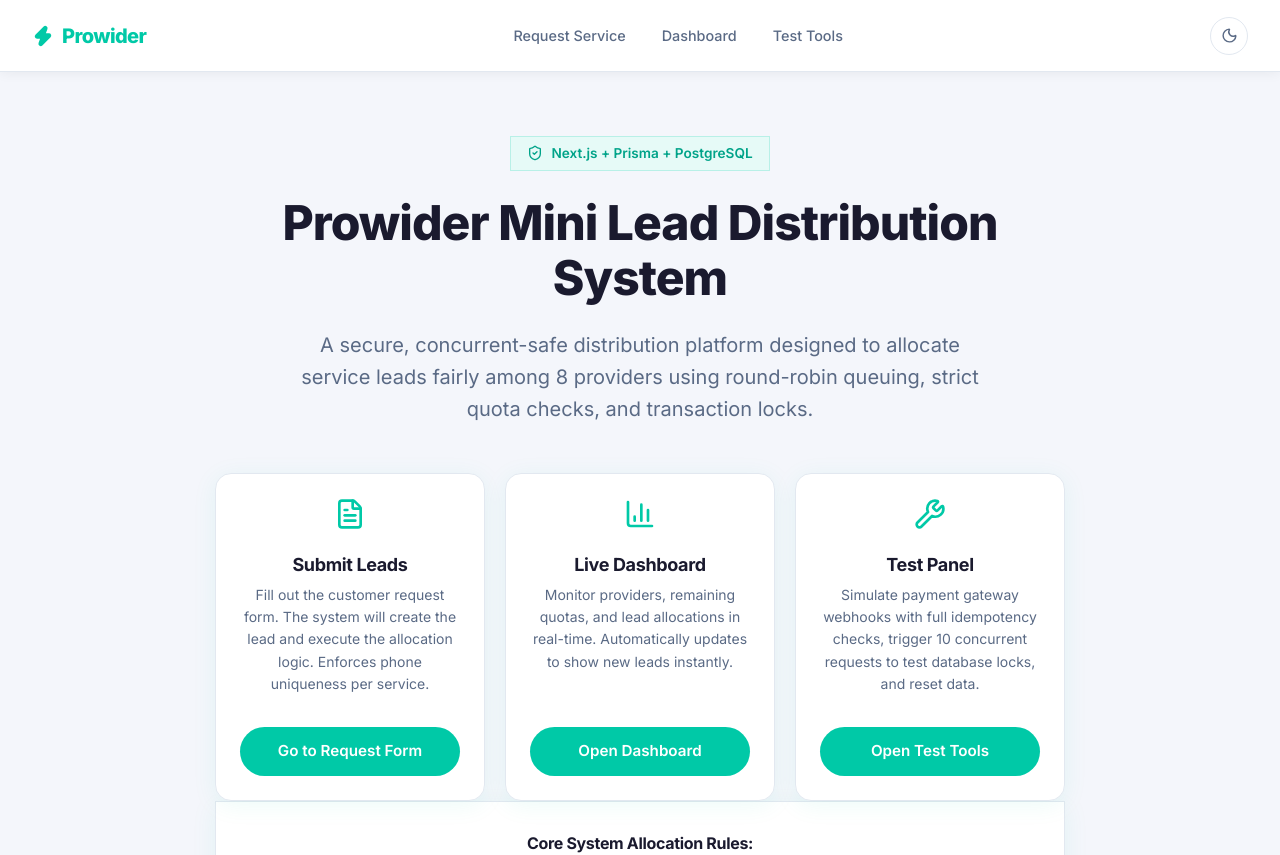
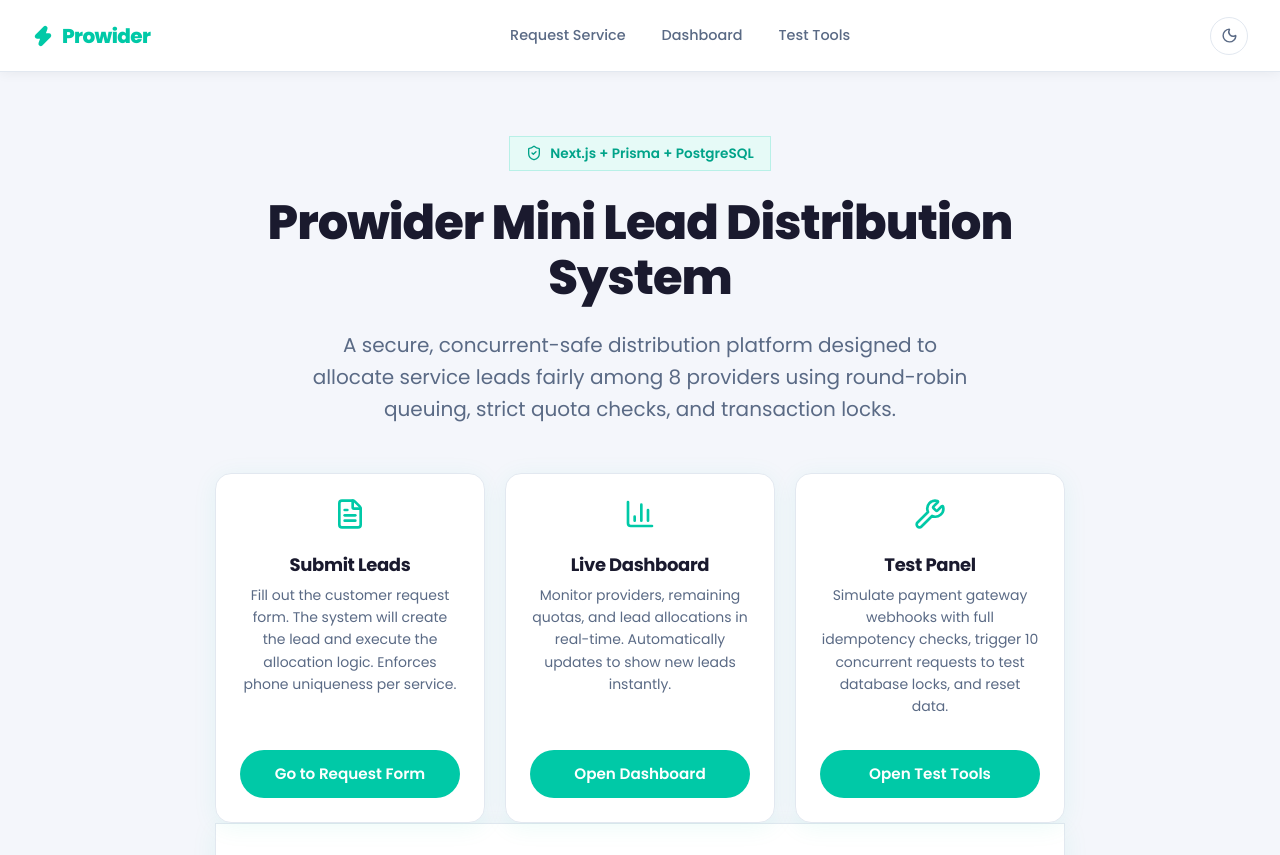
Before and after one commit to debugonaut/BookMyMovers, a Next.js app: page / in a window 1280 px wide. Shown: the top 855 px of the page. Built offline with nearby package versions, Linux system fonts and the light colour scheme.

Commit message:
style: set default theme to light and update font to Poppins

```diff
--- a/app/globals.css
+++ b/app/globals.css
@@ -1,4 +1,4 @@
-@import url('https://fonts.googleapis.com/css2?family=Inter:wght@300;400;500;600;700;800&display=swap');
+@import url('https://fonts.googleapis.com/css2?family=Poppins:wght@300;400;500;600;700;800&display=swap');
 
 /* ── CSS Variables ── */
 :root {
@@ -22,7 +22,7 @@
   --radius-card: 16px;
   --radius-btn: 9999px;
   --radius-input: 12px;
-  --font: 'Inter', system-ui, -apple-system, sans-serif;
+  --font: 'Poppins', system-ui, -apple-system, sans-serif;
 }
 
 .dark {
--- a/components/Providers.tsx
+++ b/components/Providers.tsx
@@ -4,7 +4,7 @@ import { ThemeProvider } from 'next-themes'
 
 export default function Providers({ children }: { children: React.ReactNode }) {
   return (
-    <ThemeProvider attribute="class" defaultTheme="system" enableSystem>
+    <ThemeProvider attribute="class" defaultTheme="light" enableSystem={false}>
       {children}
     </ThemeProvider>
   )
```
